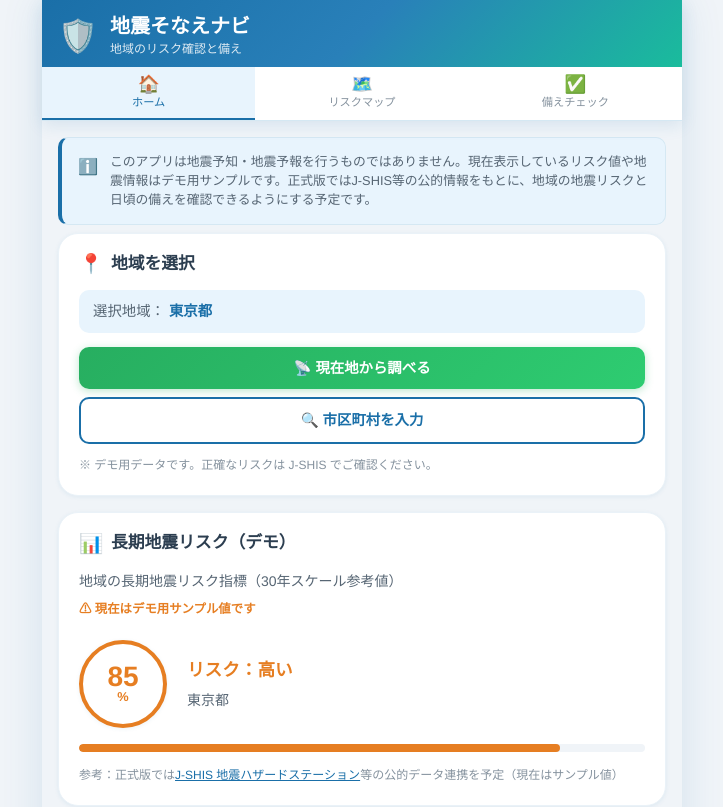
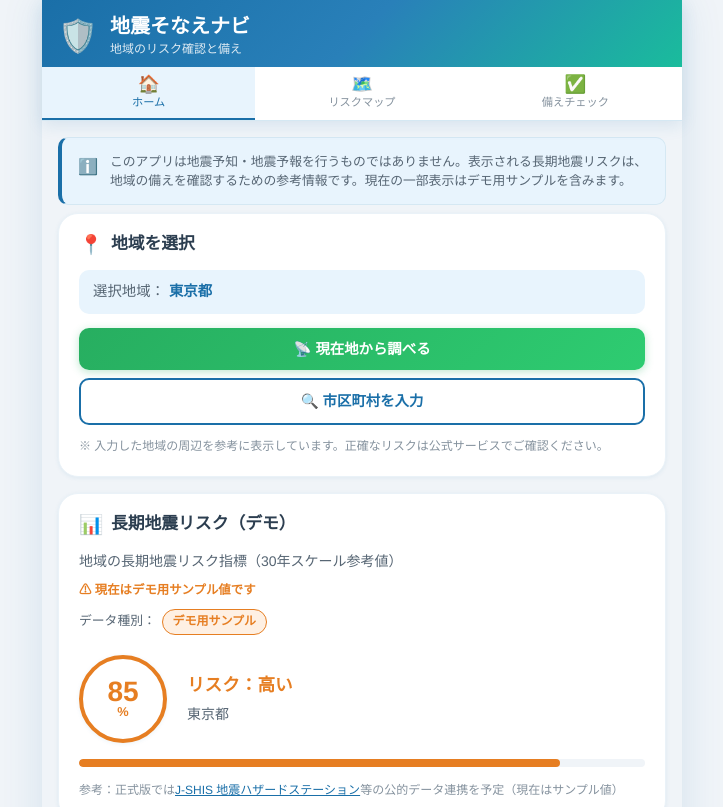
Before and after one commit to napohiro/jishin-sonae-navi, a React (Vite) app: page / in a window 1280 px wide. Shown: the top 807 px of the page, without its empty margins (278-1001 px from the left). Built offline with nearby package versions, Linux system fonts and the light colour scheme; no server answers.

Commit message:
地域選択とJ-SHIS連携準備を追加

```diff
--- a/src/components/DisclaimerBanner.jsx
+++ b/src/components/DisclaimerBanner.jsx
@@ -3,7 +3,7 @@ export default function DisclaimerBanner() {
     <div className="disclaimer-banner">
       <span className="disclaimer-icon">ℹ️</span>
       <p className="disclaimer-text">
-        このアプリは地震予知・地震予報を行うものではありません。現在表示しているリスク値や地震情報はデモ用サンプルです。正式版ではJ-SHIS等の公的情報をもとに、地域の地震リスクと日頃の備えを確認できるようにする予定です。
+        このアプリは地震予知・地震予報を行うものではありません。表示される長期地震リスクは、地域の備えを確認するための参考情報です。現在の一部表示はデモ用サンプルを含みます。
       </p>
     </div>
   );
--- a/src/index.css
+++ b/src/index.css
@@ -374,7 +374,40 @@ button {
   font-size: 0.775rem;
   color: var(--color-warning);
   font-weight: 600;
+  margin-bottom: 0.5rem;
+}
+
+.risk-datasource {
+  display: flex;
+  align-items: center;
+  gap: 0.375rem;
+  font-size: 0.8rem;
+  color: var(--color-text-light);
   margin-bottom: 1.25rem;
+}
+
+.datasource-badge {
+  display: inline-flex;
+  align-items: center;
+  padding: 0.15rem 0.6rem;
+  border-radius: var(--radius-full);
+  font-size: 0.75rem;
+  font-weight: 600;
+  background: var(--color-bg);
+  color: var(--color-text-muted);
+  border: 1px solid var(--color-border);
+}
+
+.datasource-badge--jshis {
+  background: var(--color-secondary-bg);
+  color: var(--color-secondary);
+  border-color: var(--color-secondary);
+}
+
+.datasource-badge--demo {
+  background: var(--color-warning-bg);
+  color: var(--color-warning);
+  border-color: var(--color-warning);
 }
 
 .risk-display {
--- /dev/null
+++ b/src/lib/jshis.js
@@ -0,0 +1,49 @@
+// J-SHIS（地震ハザードステーション）API連携モジュール
+// API仕様: https://www.j-shis.bosai.go.jp/
+// 正式連携時は実際のAPIドキュメントに従ってエンドポイントを確認してください
+
+const API_ENDPOINT = "https://www.j-shis.bosai.go.jp/api/ppf/point";
+const TIMEOUT_MS = 8000;
+
+/**
+ * 緯度・経度からJ-SHIS長期地震リスクを取得する。
+ * 失敗時（CORS・タイムアウト・データ欠損）は { source: "demo" } を返す。
+ *
+ * 主な取得フィールド:
+ *   T30_I45_PS  30年間で震度5弱以上となる確率
+ *   T30_I50_PS  30年間で震度5強以上となる確率
+ *   T30_I55_PS  30年間で震度6弱以上となる確率  ← リスク表示に使用
+ *   T30_I60_PS  30年間で震度6強以上となる確率
+ *
+ * @param {number} lat 緯度
+ * @param {number} lng 経度
+ * @returns {Promise<{source:"jshis"|"demo", risk30year?:number, intensities?:object}>}
+ */
+export async function fetchJshisRisk(lat, lng) {
+  const ctrl = new AbortController();
+  const timer = setTimeout(() => ctrl.abort(), TIMEOUT_MS);
+  try {
+    const url = `${API_ENDPOINT}?lat=${lat.toFixed(4)}&lng=${lng.toFixed(4)}`;
+    const res = await fetch(url, { signal: ctrl.signal });
+    if (!res.ok) throw new Error(`HTTP ${res.status}`);
+    const data = await res.json();
+
+    const risk55 = data?.T30_I55_PS;
+    if (risk55 == null) throw new Error("Required fields missing in response");
+
+    return {
+      source: "jshis",
+      risk30year: Math.round(risk55 * 100),
+      intensities: {
+        i45: data.T30_I45_PS != null ? Math.round(data.T30_I45_PS * 100) : null,
+        i50: data.T30_I50_PS != null ? Math.round(data.T30_I50_PS * 100) : null,
+        i55: Math.round(risk55 * 100),
+        i60: data.T30_I60_PS != null ? Math.round(data.T30_I60_PS * 100) : null,
+      },
+    };
+  } catch {
+    return { source: "demo" };
+  } finally {
+    clearTimeout(timer);
+  }
+}
--- a/src/pages/Home.jsx
+++ b/src/pages/Home.jsx
@@ -2,6 +2,7 @@ import { useState, useEffect } from "react";
 import { Link } from "react-router-dom";
 import { regionRiskData } from "../data/earthquakeData";
 import DisclaimerBanner from "../components/DisclaimerBanner";
+import { fetchJshisRisk } from "../lib/jshis";
 
 const regionKeywords = {
   tokyo:     ["東京", "23区", "千代田", "新宿", "渋谷", "港区", "品川", "世田谷", "練馬", "豊島", "杉並"],
@@ -61,6 +62,8 @@ export default function Home() {
   const [geoState, setGeoState] = useState("idle"); // 'idle' | 'confirm' | 'loading' | 'error'
   const [showInput, setShowInput] = useState(false);
   const [inputText, setInputText] = useState("");
+  const [riskData, setRiskData] = useState(null);  // null = demo, {source:"jshis",...} = 公的データ
+  const [riskLoading, setRiskLoading] = useState(false);
 
   const region = regionRiskData[regionKey] ?? regionRiskData.other;
 
@@ -68,6 +71,23 @@ export default function Home() {
     localStorage.setItem("regionKey", regionKey);
     localStorage.setItem("regionLabel", regionLabel);
   }, [regionKey, regionLabel]);
+
+  // 初回起動時: 保存済み座標があればJ-SHIS取得を試みる
+  useEffect(() => {
+    const lat = parseFloat(localStorage.getItem("regionLat"));
+    const lng = parseFloat(localStorage.getItem("regionLng"));
+    if (!isNaN(lat) && !isNaN(lng)) {
+      setRiskLoading(true);
+      fetchJshisRisk(lat, lng).then((d) => { setRiskData(d); setRiskLoading(false); });
+      return;
+    }
+    const key = localStorage.getItem("regionKey") || localStorage.getItem("selectedRegion") || "tokyo";
+    const coords = regionCoords[key];
+    if (coords && key !== "other") {
+      setRiskLoading(true);
+      fetchJshisRisk(coords.lat, coords.lng).then((d) => { setRiskData(d); setRiskLoading(false); });
+    }
+  }, []); // eslint-disable-line react-hooks/exhaustive-deps
 
   const handleGeoRequest = () => {
     if (!navigator.geolocation) { setGeoState("error"); return; }
@@ -82,6 +102,11 @@ export default function Home() {
         setRegionKey(key);
         setRegionLabel(regionRiskData[key].name + "（現在地周辺）");
         setGeoState("idle");
+        localStorage.setItem("regionLat", latitude.toString());
+        localStorage.setItem("regionLng", longitude.toString());
+        setRiskLoading(true);
+        setRiskData(null);
+        fetchJshisRisk(latitude, longitude).then((d) => { setRiskData(d); setRiskLoading(false); });
       },
       () => setGeoState("error"),
       { timeout: 10000 }
@@ -91,10 +116,21 @@ export default function Home() {
   const handleSearch = () => {
     const text = inputText.trim();
     if (!text) return;
-    setRegionKey(matchRegionByKeyword(text));
+    const key = matchRegionByKeyword(text);
+    setRegionKey(key);
     setRegionLabel(text);
     setShowInput(false);
     setInputText("");
+    const coords = regionCoords[key];
+    if (coords) {
+      localStorage.setItem("regionLat", coords.lat.toString());
+      localStorage.setItem("regionLng", coords.lng.toString());
+      setRiskLoading(true);
+      setRiskData(null);
+      fetchJshisRisk(coords.lat, coords.lng).then((d) => { setRiskData(d); setRiskLoading(false); });
+    } else {
+      setRiskData(null);
+    }
   };
 
   const getRiskColor = (risk) => {
@@ -117,7 +153,9 @@ export default function Home() {
   };
 
   const ground = getGroundLabel(region.groundIndex);
-  const riskColor = getRiskColor(region.risk30year);
+  const isJshis = riskData?.source === "jshis";
+  const displayRisk30 = isJshis ? riskData.risk30year : region.risk30year;
+  const riskColor = getRiskColor(displayRisk30);
 
   const checklistCount = (() => {
     try {
@@ -217,7 +255,7 @@ export default function Home() {
           </div>
         )}
 
-        <p className="region-note">※ デモ用データです。正確なリスクは J-SHIS でご確認ください。</p>
+        <p className="region-note">※ 入力した地域の周辺を参考に表示しています。正確なリスクは公式サービスでご確認ください。</p>
       </section>
 
       {/* 長期地震リスク */}
@@ -227,18 +265,30 @@ export default function Home() {
           <h2 className="card-title">長期地震リスク（デモ）</h2>
         </div>
         <p className="risk-subtitle">地域の長期地震リスク指標（30年スケール参考値）</p>
+        {!isJshis && !riskLoading && (
           <p className="risk-demo-note">⚠ 現在はデモ用サンプル値です</p>
+        )}
+        <div className="risk-datasource">
+          データ種別：
+          {riskLoading ? (
+            <span className="datasource-badge">取得中…</span>
+          ) : isJshis ? (
+            <span className="datasource-badge datasource-badge--jshis">✓ J-SHIS公的データ</span>
+          ) : (
+            <span className="datasource-badge datasource-badge--demo">デモ用サンプル</span>
+          )}
+        </div>
         <div className="risk-display">
           <div
             className="risk-circle"
             style={{ borderColor: riskColor, color: riskColor }}
           >
-            <span className="risk-percent">{region.risk30year}</span>
+            <span className="risk-percent">{displayRisk30}</span>
             <span className="risk-unit">%</span>
           </div>
           <div className="risk-info">
             <div className="risk-level" style={{ color: riskColor }}>
-              リスク：{getRiskLabel(region.risk30year)}
+              リスク：{getRiskLabel(displayRisk30)}
             </div>
             <div className="risk-region">{regionLabel}</div>
           </div>
@@ -247,12 +297,26 @@ export default function Home() {
           <div
             className="risk-bar"
             style={{
-              width: `${Math.min(region.risk30year, 100)}%`,
+              width: `${Math.min(displayRisk30, 100)}%`,
               backgroundColor: riskColor,
             }}
           />
         </div>
         <p className="risk-source">
+          {isJshis ? (
+            <>
+              出典：
+              <a
+                href="https://www.j-shis.bosai.go.jp/"
+                target="_blank"
+                rel="noopener noreferrer"
+                className="source-link"
+              >
+                J-SHIS 地震ハザードステーション（防災科学技術研究所）
+              </a>
+            </>
+          ) : (
+            <>
               参考：正式版では
               <a
                 href="https://www.j-shis.bosai.go.jp/"
@@ -263,6 +327,8 @@ export default function Home() {
                 J-SHIS 地震ハザードステーション
               </a>
               等の公的データ連携を予定（現在はサンプル値）
+            </>
+          )}
         </p>
       </section>
 
```
Lines whose indentation alone changed are shown as unchanged.
